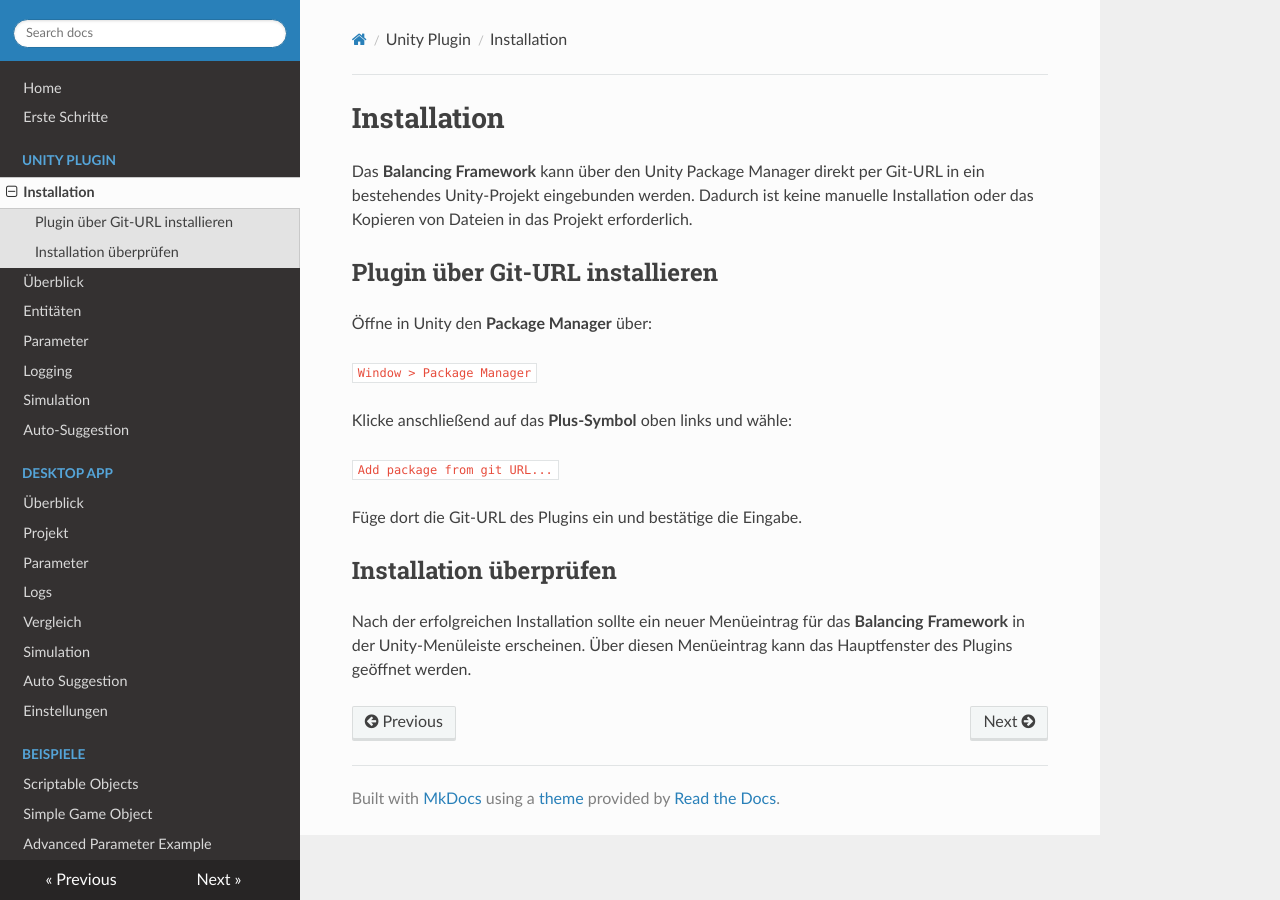
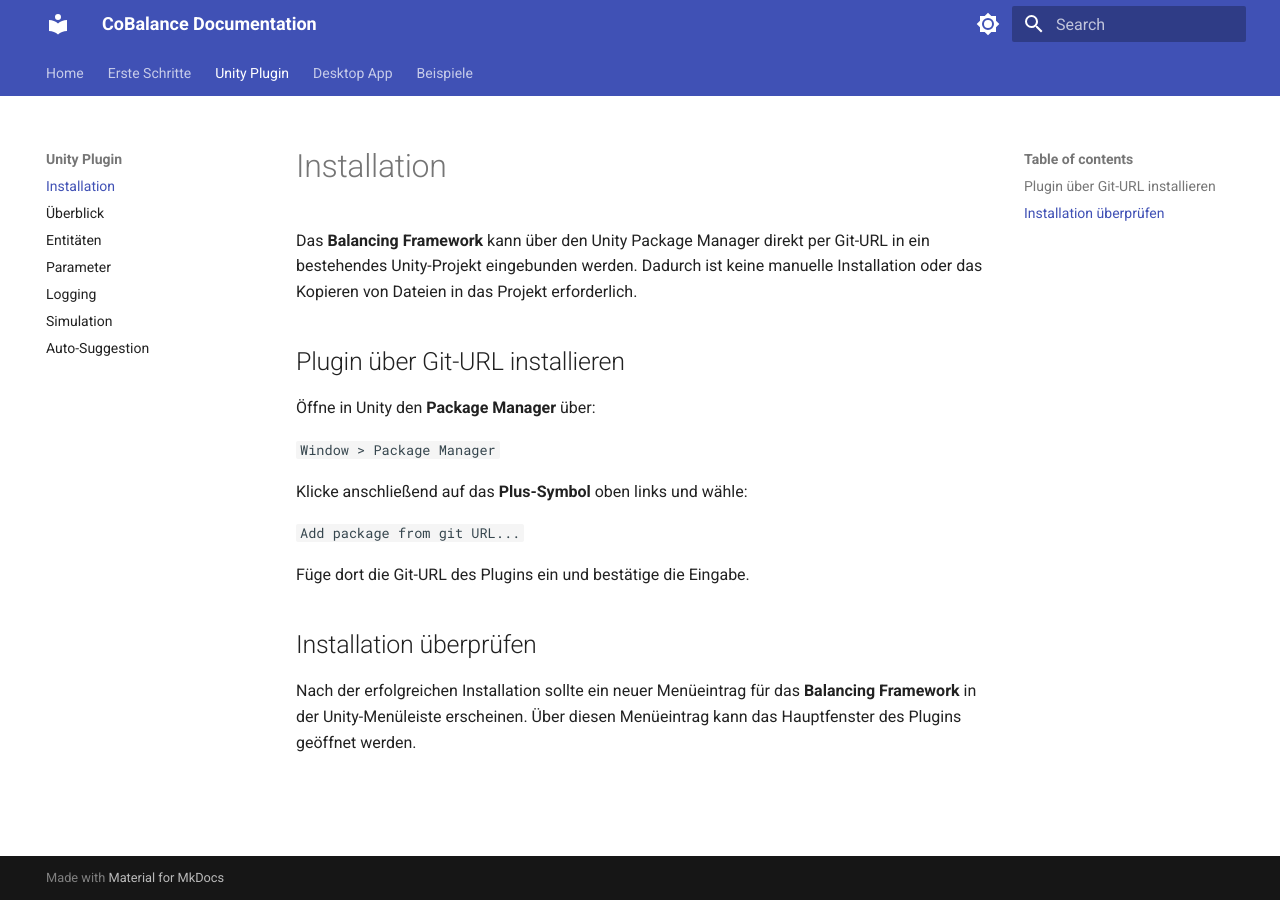
Before and after one commit to JonasBordewick/CoBalance, an MkDocs documentation site: the page built from docs/unity-plugin/installation.md, in a window 1280 px wide. Built offline with MkDocs 1.6.1 and Material for MkDocs 9.7.7, drawn with Linux system fonts in a browser that asks for light colours; nearby versions of some CDN libraries.

Commit message:
change theme

```diff
--- a/mkdocs.yml
+++ b/mkdocs.yml
@@ -2,11 +2,23 @@ site_name: CoBalance Documentation
 site_url: https://cobalance.bordewick.dev
 
 theme:
-  name: readthedocs
+  name: material
+  palette:
+    - scheme: default
+      toggle:
+        icon: material/brightness-7
+        name: Switch to dark mode
+    - scheme: slate
+      toggle:
+        icon: material/brightness-4
+        name: Switch to light mode
   features:
     - navigation.instant
     - navigation.tabs
-
+    - navigation.sections
+    - navigation.top
+    - search.highlight
+    - content.code.copy
 
 plugins:
   - search
@@ -15,6 +27,9 @@ markdown_extensions:
   - admonition
   - pymdownx.details
   - pymdownx.superfences
+  - pymdownx.highlight:
+      anchor_linenums: true
+  - tables
 
 nav:
   - Home: index.md
```
